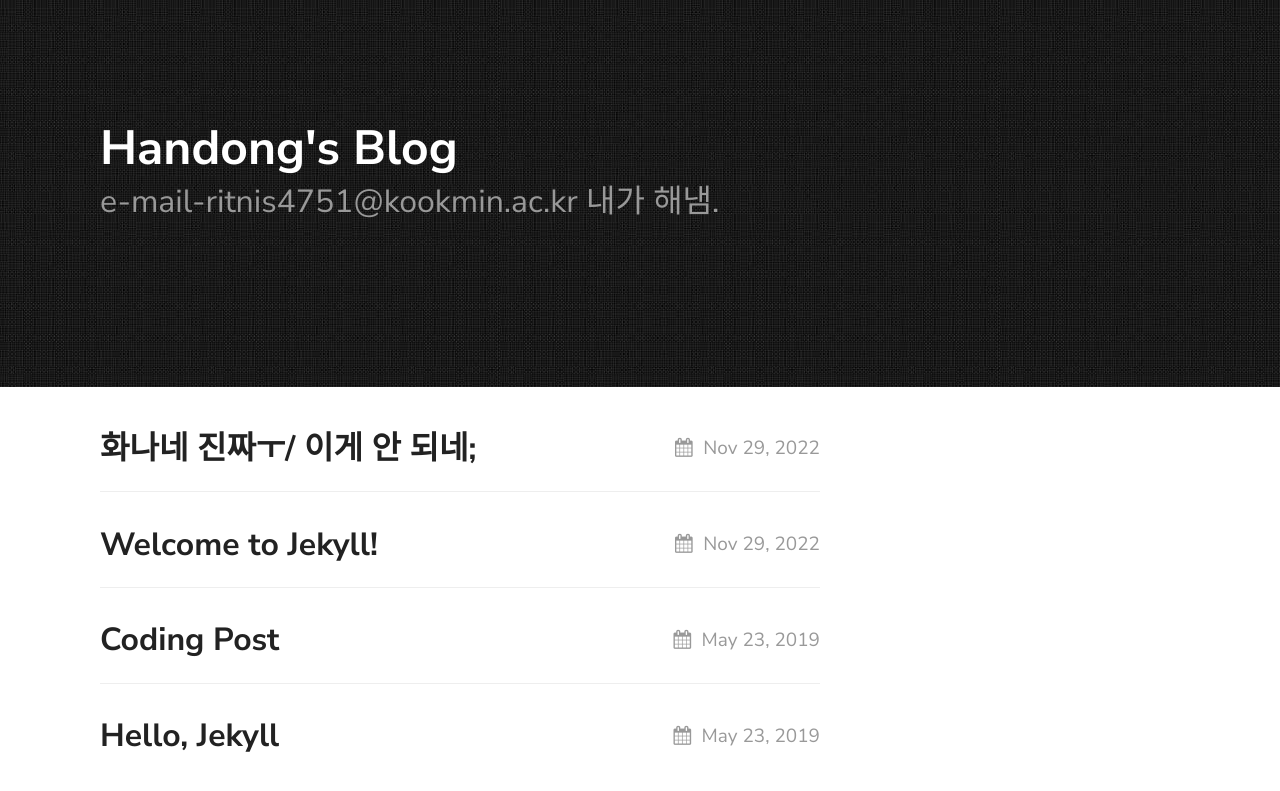
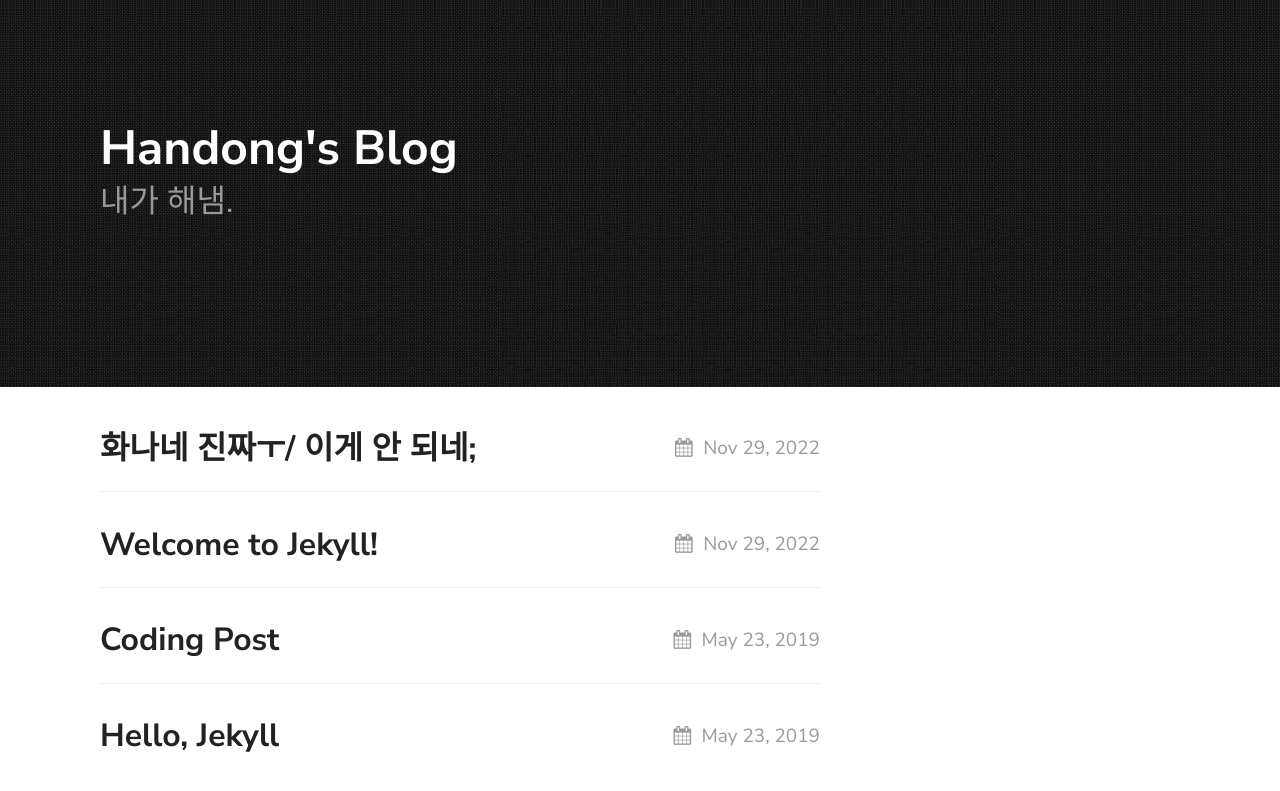
Before and after one commit to ritnis4751/ritnis4751.github.io, a Jekyll site: the page built from index.md, in a window 1280 px wide. Shown: the top 791 px of the page. Built offline with Jekyll 4.4.1, drawn with Linux system fonts in a browser that asks for light colours; part of the change alters nothing that is shown.

```diff
--- a/_config.yml
+++ b/_config.yml
@@ -21,7 +21,7 @@ texture:
   style: [black]
   title: Handong's Blog
   tagline: e-mail-ritnis4751@kookmin.ac.kr
-          내가 해냄.
+  tagline: 내가 해냄.
   description: >- # this means to ignore newlines until "baseurl:"
     Write an awesome description for your new site here. You can edit this
     line in _config.yml. It will appear in your document head meta (for
```
